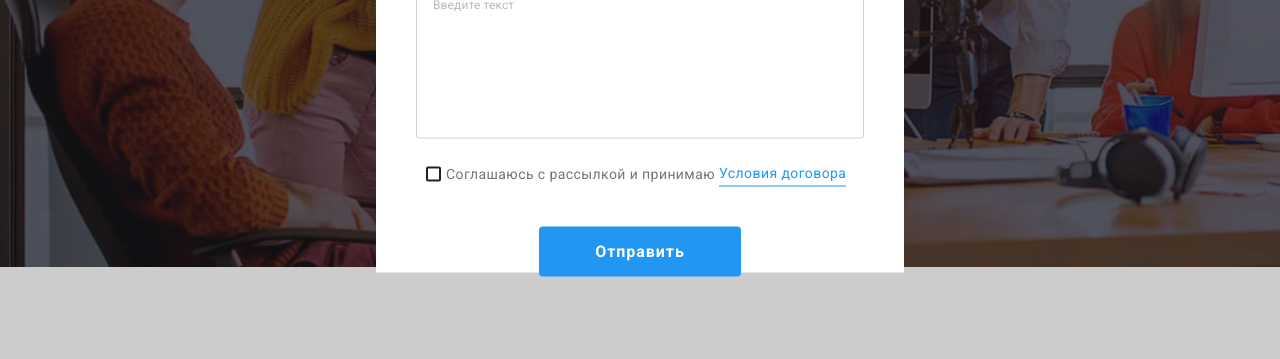
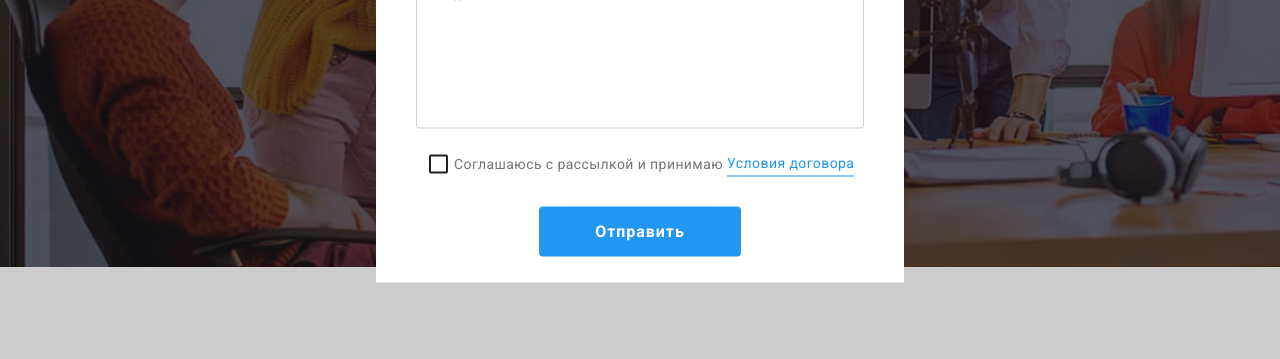
Before and after one commit to Andrii1337/goit-markup-hw-06, a plain HTML site: page index.html in a window 1280 px wide. Both pictures are taken after a click on the link "Заказать услугу". Shown: the part 418-777 px from the top of the page. Drawn offline with Linux system fonts and the light colour scheme.

Commit message:
Исправляет ошибки

```diff
--- a/css/style.css
+++ b/css/style.css
@@ -471,6 +471,8 @@ a {
 	filter: drop-shadow(0px 4px 4px rgba(0, 0, 0, 0.15));
 	margin: 20px 12px 0 0;
 	border-radius: 4px;
+	padding: 15px 0 15px 15px;
+	color: #fff;
 }
 .subscribe-button {
 	border: none;
@@ -516,7 +518,7 @@ a {
 	left: 50%;
 	transform: translate(-50%, -50%);
 	width: 528px;
-	height: 581px;
+	height: 601px;
 	background-color: #fff;
 }
 .vector {
@@ -532,6 +534,7 @@ a {
 }
 .form-correct {
 	padding: 40px;
+	box-sizing: border-box;
 }
 .modal-title {
 	font-weight: bold;
@@ -542,6 +545,7 @@ a {
 	color: #212121;
 	margin: 0;
 	padding: 0;
+	margin-bottom: 10px;
 }
 .form-label {
 	font-size: 12px;
@@ -550,6 +554,8 @@ a {
 	color: #757575;
 	width: 100%;
 	display: block;
+}
+.form-label:not(:first-child) {
 	margin-top: 10px;
 }
 .form-item {
@@ -568,6 +574,7 @@ a {
 	line-height: 14px;
 	letter-spacing: 0.01em;
 	padding: 12px 0 0 16px;
+	font-size: 12px;
 	width: 100%;
 	border: 1px solid rgba(33, 33, 33, 0.2);
 	border-radius: 4px;
@@ -613,6 +620,7 @@ a {
 	align-items: center;
 	margin-top: 20px;
 	margin-left: 10px;
+	margin-left: 38px;
 }
 .checkbox {
 	position: absolute;
@@ -624,7 +632,13 @@ a {
 	clip: rect(0 0 0 0);
 	overflow: hidden;
 }
-.icon-checkbox {
+.correct-checkbox {
+	position: relative;
+}
+.form-label-checkbox::after {
+	content: " ";
+	position: absolute;
+	left: 13px;
 	display: inline-block;
 	width: 15px;
 	height: 15px;
@@ -634,7 +648,7 @@ a {
 	transition-duration: 250ms;
 	transition-timing-function: cubic-bezier(0.4, 0, 0.2, 1);
 }
-.checkbox:checked + .icon-checkbox {
+.checkbox:checked + .form-label-checkbox::after {
 	border-color: transparent;
 	background-color: #2196f3;
 	background-image: url(../images/main/icon-check.svg);
@@ -655,7 +669,7 @@ a {
 	display: block;
 	margin-left: auto;
 	margin-right: auto;
-	margin-top: 40px;
+	margin-top: 30px;
 	padding: 10px 56px;
 	border-radius: 4px;
 	font-weight: bold;
--- a/index.html
+++ b/index.html
@@ -367,11 +367,15 @@
 				</div>
 				<div class="subscribe-email">
 					<b class="subscribe">Подпишитесь на рассылку</b>
+					<form>
 						<input type="email" placeholder="E-mail" class="form-mail" />
 						<button class="subscribe-button">
 							Подписаться
-						<svg class="send-icon" width="24" height="24"><use href="images/sprite-form.svg#icon-send-form"></use></svg>
+							<svg class="send-icon" width="24" height="24">
+								<use href="images/sprite-form.svg#icon-send-form"></use>
+							</svg>
 						</button>
+					</form>
 				</div>
 			</div>
 		</footer>
@@ -433,12 +437,13 @@
 								></textarea>
 							</div>
 						</label>
-						<label class="form-label-checkbox">
-							<input type="checkbox" class="checkbox" />
-							<span class="icon-checkbox"></span>
+						<div class="correct-checkbox">
+							<input type="checkbox" class="checkbox" id="check" />
+							<label for="check" class="form-label-checkbox">
 								Соглашаюсь с рассылкой и принимаю
 								<a href="#" class="link-checkbox">Условия договора</a>
 							</label>
+						</div>
 						<button class="modal-button">Отправить</button>
 					</form>
 				</div>
```
Lines whose indentation alone changed are shown as unchanged.
